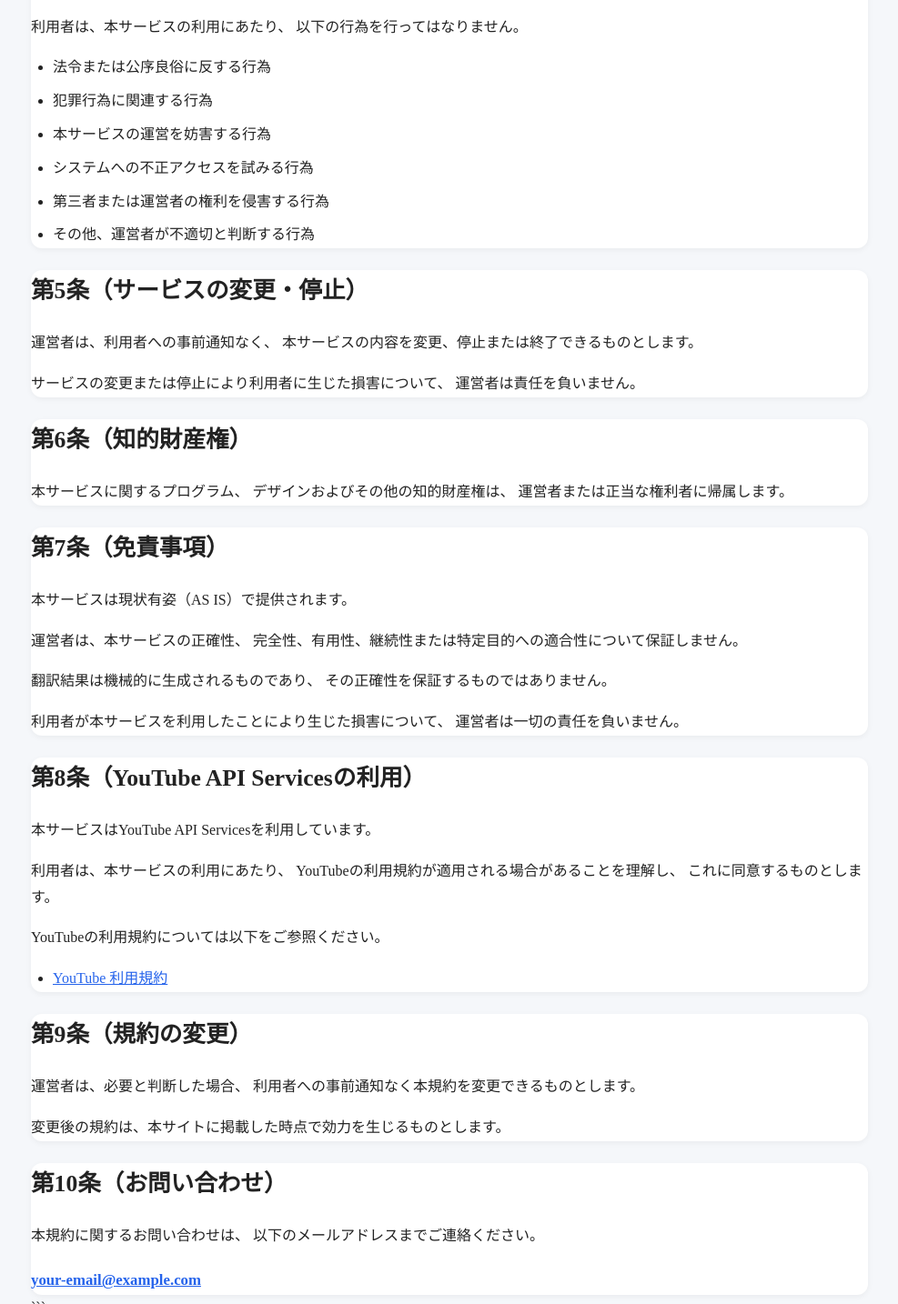
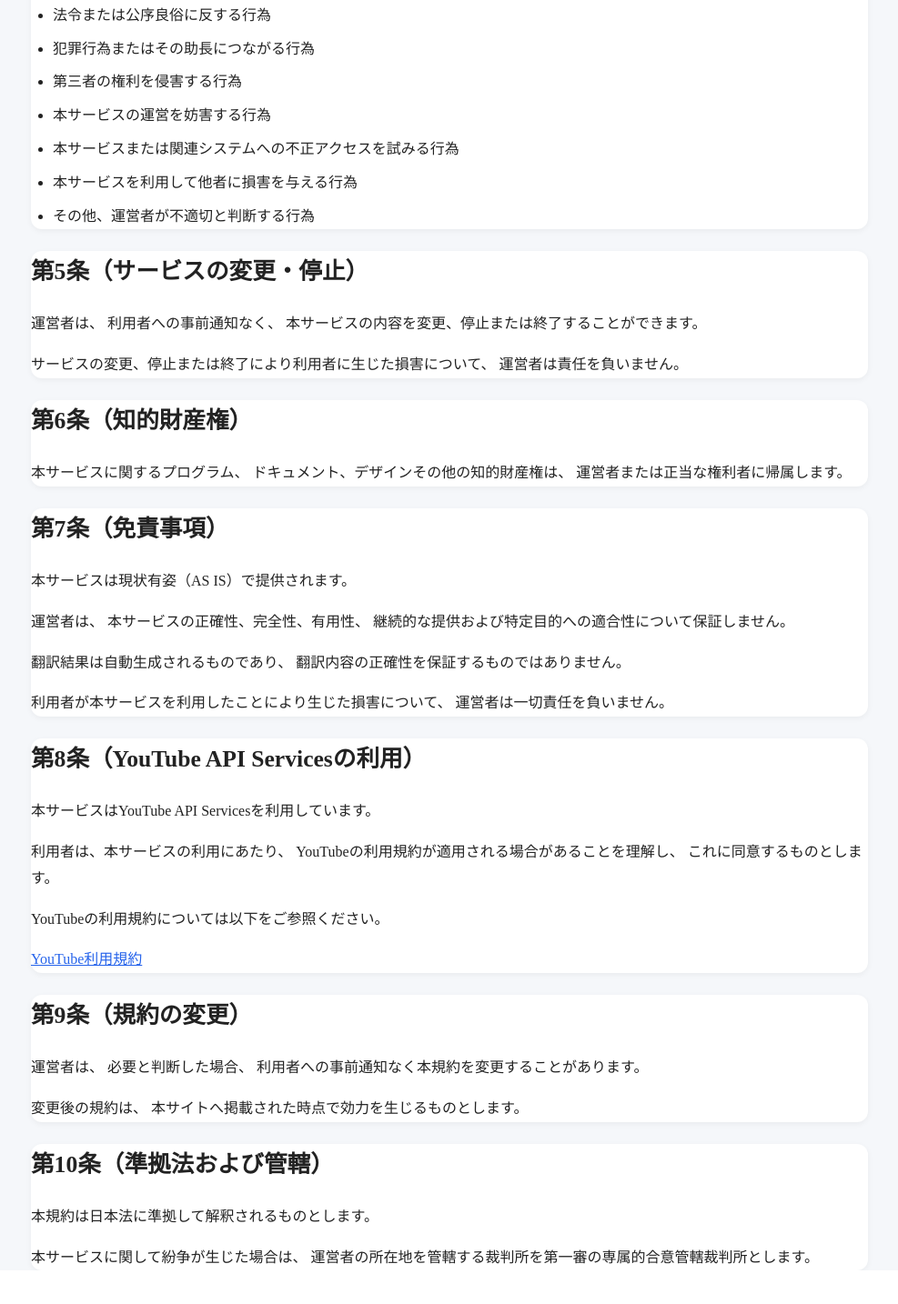
Before and after one commit to text89/comment-trans, a plain HTML site: page terms.html in a window 1280 px wide. Shown: the part 957-2391 px from the top of the page at 91% size, without its empty margins (146-1133 px from the left). Drawn offline with Linux system fonts and the light colour scheme.

Commit message:
Update terms.html

````diff
--- a/terms.html
+++ b/terms.html
@@ -1,15 +1,19 @@
 <!DOCTYPE html>
-
 <html lang="ja">
 <head>
     <meta charset="UTF-8">
     <meta name="viewport" content="width=device-width, initial-scale=1.0">
 
-```
     <title>利用規約 | CommentTrans</title>
 
     <meta name="description"
-      content="CommentTransの利用規約です。本サービスの利用条件、免責事項、禁止事項等について定めています。">
+          content="CommentTransの利用規約です。本サービスの利用条件、禁止事項、免責事項について定めています。">
+
+    <meta name="keywords"
+          content="CommentTrans, 利用規約, YouTube API, Discord Bot">
+
+    <meta name="author"
+          content="CommentTrans">
 
     <meta name="robots"
           content="index,follow">
@@ -17,7 +21,7 @@
     <link rel="canonical"
           href="https://YOUR_GITHUB_PAGES_URL/terms.html">
 
-<!-- OGP -->
+    <!-- Open Graph -->
     <meta property="og:type" content="website">
     <meta property="og:site_name" content="CommentTrans">
     <meta property="og:title" content="利用規約 | CommentTrans">
@@ -28,10 +32,16 @@
     <meta property="og:image"
           content="https://YOUR_GITHUB_PAGES_URL/og-image.png">
 
+    <!-- Twitter Card -->
+    <meta name="twitter:card" content="summary_large_image">
+    <meta name="twitter:title" content="利用規約 | CommentTrans">
+    <meta name="twitter:description"
+          content="CommentTransの利用規約">
+    <meta name="twitter:image"
+          content="https://YOUR_GITHUB_PAGES_URL/og-image.png">
+
     <link rel="icon" href="favicon.ico">
     <link rel="stylesheet" href="style.css">
-```
-
 </head>
 
 <body>
@@ -55,7 +65,6 @@
 
 <main class="container">
 
-```
     <section>
         <h2>第1条（適用）</h2>
 
@@ -65,7 +74,7 @@
         </p>
 
         <p>
-        利用者は、本サービスを利用することにより、
+            利用者は、本サービスを利用した時点で、
             本規約に同意したものとみなされます。
         </p>
     </section>
@@ -74,7 +83,7 @@
         <h2>第2条（サービス内容）</h2>
 
         <p>
-        本サービスは、YouTube Liveのコメントを取得し、
+            本サービスは、YouTube Live配信中に投稿されたコメントを取得し、
             外国語コメントを日本語へ翻訳する機能を提供します。
         </p>
 
@@ -92,8 +101,8 @@
         </p>
 
         <p>
-        利用者は、適用される法令、
-        本規約および各種サービス提供者の利用規約を遵守して利用するものとします。
+            利用者は、本サービスの利用にあたり、
+            法令、本規約、および関連サービスの利用規約を遵守するものとします。
         </p>
     </section>
 
@@ -107,10 +116,11 @@
 
         <ul>
             <li>法令または公序良俗に反する行為</li>
-        <li>犯罪行為に関連する行為</li>
+            <li>犯罪行為またはその助長につながる行為</li>
+            <li>第三者の権利を侵害する行為</li>
             <li>本サービスの運営を妨害する行為</li>
-        <li>システムへの不正アクセスを試みる行為</li>
-        <li>第三者または運営者の権利を侵害する行為</li>
+            <li>本サービスまたは関連システムへの不正アクセスを試みる行為</li>
+            <li>本サービスを利用して他者に損害を与える行為</li>
             <li>その他、運営者が不適切と判断する行為</li>
         </ul>
     </section>
@@ -119,12 +129,13 @@
         <h2>第5条（サービスの変更・停止）</h2>
 
         <p>
-        運営者は、利用者への事前通知なく、
-        本サービスの内容を変更、停止または終了できるものとします。
+            運営者は、
+            利用者への事前通知なく、
+            本サービスの内容を変更、停止または終了することができます。
         </p>
 
         <p>
-        サービスの変更または停止により利用者に生じた損害について、
+            サービスの変更、停止または終了により利用者に生じた損害について、
             運営者は責任を負いません。
         </p>
     </section>
@@ -134,7 +145,7 @@
 
         <p>
             本サービスに関するプログラム、
-        デザインおよびその他の知的財産権は、
+            ドキュメント、デザインその他の知的財産権は、
             運営者または正当な権利者に帰属します。
         </p>
     </section>
@@ -147,18 +158,19 @@
         </p>
 
         <p>
-        運営者は、本サービスの正確性、
-        完全性、有用性、継続性または特定目的への適合性について保証しません。
+            運営者は、
+            本サービスの正確性、完全性、有用性、
+            継続的な提供および特定目的への適合性について保証しません。
         </p>
 
         <p>
-        翻訳結果は機械的に生成されるものであり、
-        その正確性を保証するものではありません。
+            翻訳結果は自動生成されるものであり、
+            翻訳内容の正確性を保証するものではありません。
         </p>
 
         <p>
             利用者が本サービスを利用したことにより生じた損害について、
-        運営者は一切の責任を負いません。
+            運営者は一切責任を負いません。
         </p>
     </section>
 
@@ -179,45 +191,42 @@
             YouTubeの利用規約については以下をご参照ください。
         </p>
 
-    <ul>
-        <li>
+        <p>
             <a href="https://www.youtube.com/t/terms"
                target="_blank"
                rel="noopener noreferrer">
-                YouTube 利用規約
+                YouTube利用規約
             </a>
-        </li>
-    </ul>
+        </p>
     </section>
 
     <section>
         <h2>第9条（規約の変更）</h2>
 
         <p>
-        運営者は、必要と判断した場合、
-        利用者への事前通知なく本規約を変更できるものとします。
+            運営者は、
+            必要と判断した場合、
+            利用者への事前通知なく本規約を変更することがあります。
         </p>
 
         <p>
-        変更後の規約は、本サイトに掲載した時点で効力を生じるものとします。
+            変更後の規約は、
+            本サイトへ掲載された時点で効力を生じるものとします。
         </p>
     </section>
 
     <section>
-    <h2>第10条（お問い合わせ）</h2>
+        <h2>第10条（準拠法および管轄）</h2>
 
         <p>
-        本規約に関するお問い合わせは、
-        以下のメールアドレスまでご連絡ください。
+            本規約は日本法に準拠して解釈されるものとします。
         </p>
 
-    <p class="contact">
-        <a href="mailto:your-email@example.com">
-            your-email@example.com
-        </a>
+        <p>
+            本サービスに関して紛争が生じた場合は、
+            運営者の所在地を管轄する裁判所を第一審の専属的合意管轄裁判所とします。
         </p>
     </section>
-```
 
 </main>
 
@@ -225,15 +234,12 @@
     <div class="container">
         <p>© 2026 CommentTrans</p>
 
-```
         <p>
             <a href="index.html">ホーム</a>
             |
             <a href="privacy.html">プライバシーポリシー</a>
         </p>
     </div>
-```
-
 </footer>
 
 </body>
````
Lines whose indentation alone changed are shown as unchanged.
